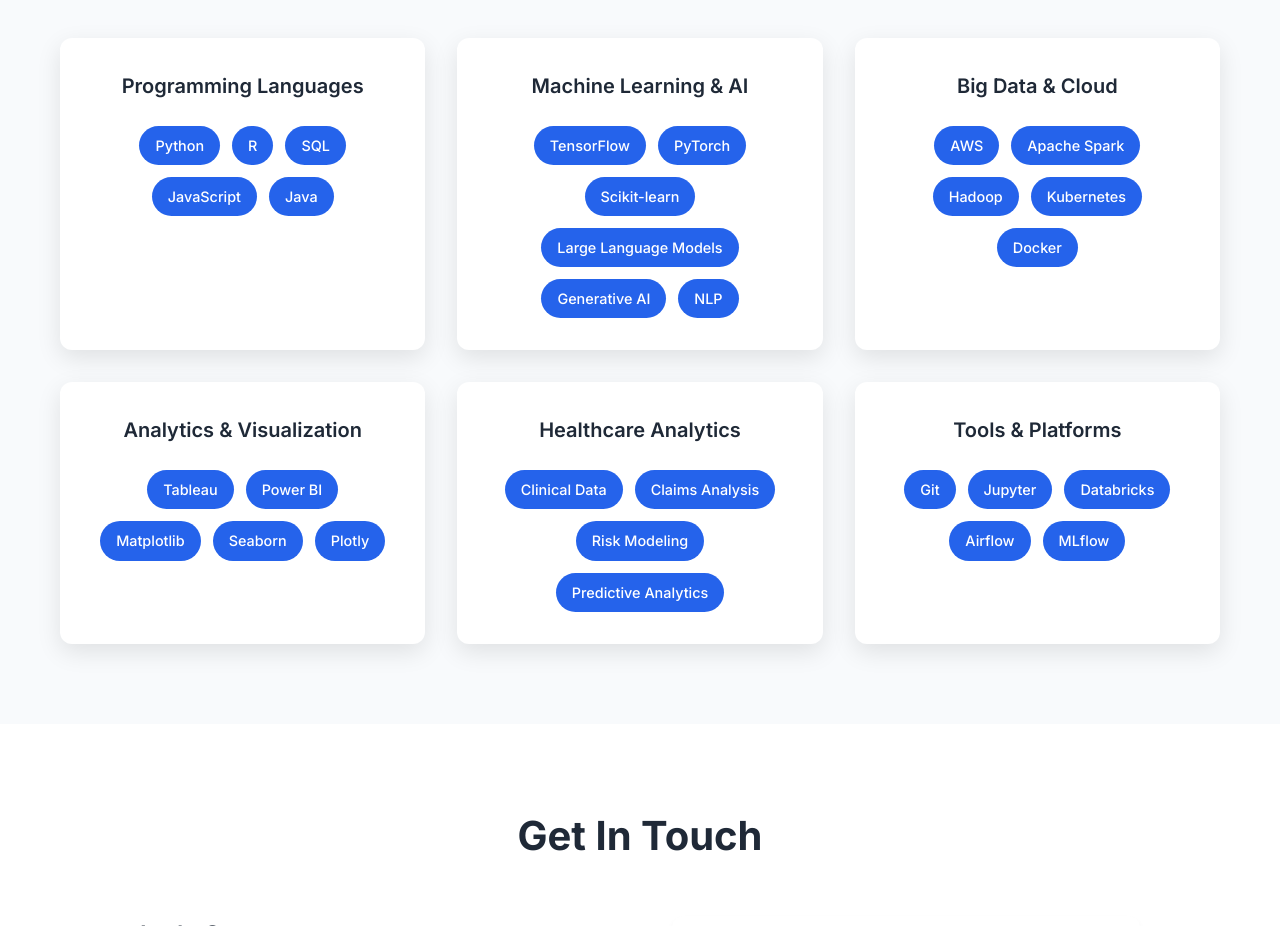
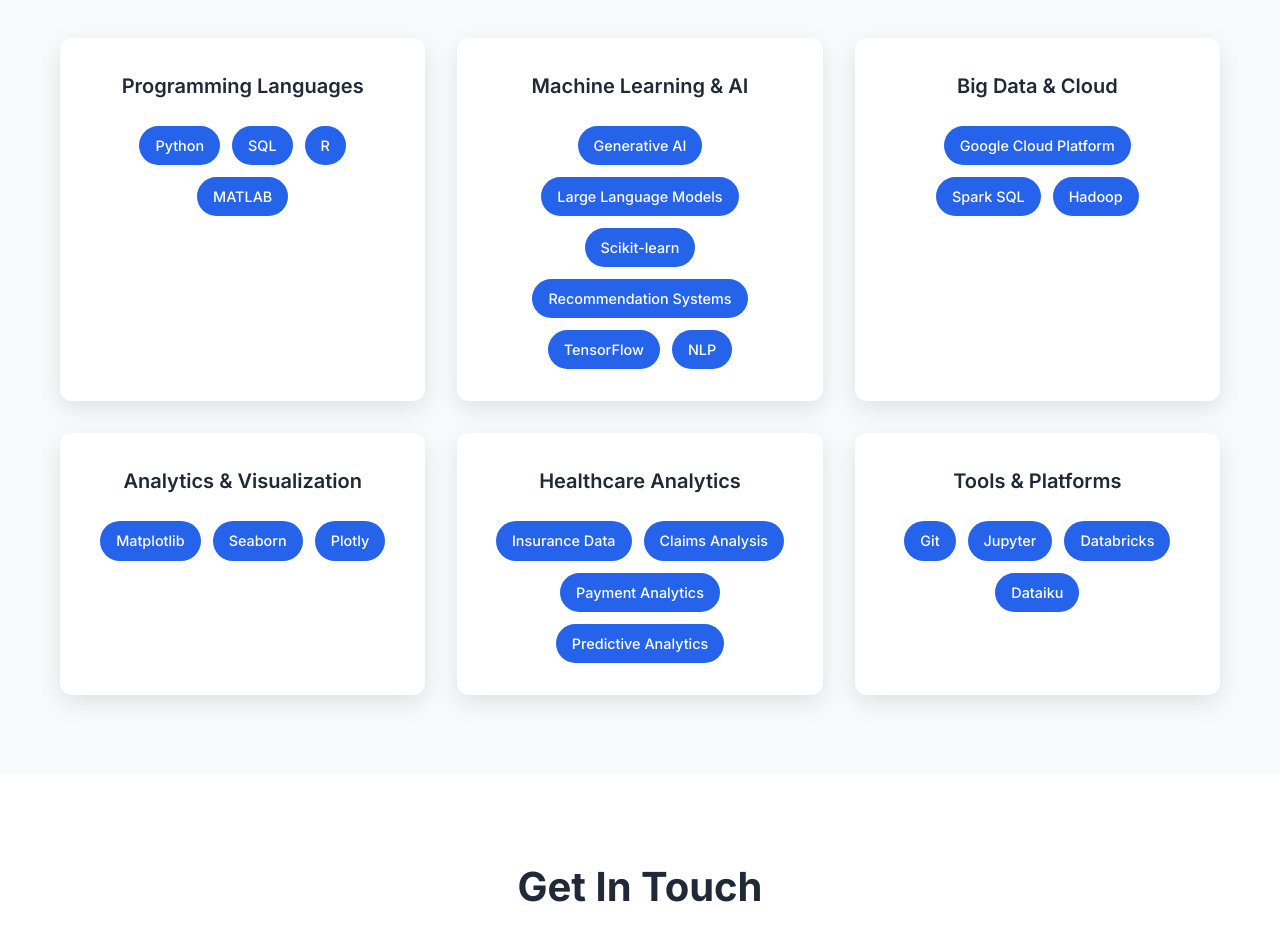
Before and after one commit to Abhimanyu210100/Personal-Portfolio, a plain HTML site: page index.html in a window 1280 px wide. Shown: the part 6180-7106 px from the top of the page. Drawn offline with nearby package versions, Linux system fonts and the light colour scheme; no server answers.

Commit message:
update data

```diff
--- a/index.html
+++ b/index.html
@@ -428,21 +428,20 @@
                     <h3>Programming Languages</h3>
                     <div class="skill-items">
                         <span class="skill-tag">Python</span>
+                        <span class="skill-tag">SQL</span>
                         <span class="skill-tag">R</span>
-                        <span class="skill-tag">SQL</span>
-                        <span class="skill-tag">JavaScript</span>
-                        <span class="skill-tag">Java</span>
+                        <span class="skill-tag">MATLAB</span>
                     </div>
                 </div>
 
                 <div class="skill-category">
                     <h3>Machine Learning & AI</h3>
                     <div class="skill-items">
+                        <span class="skill-tag">Generative AI</span>
+                        <span class="skill-tag">Large Language Models</span>
+                        <span class="skill-tag">Scikit-learn</span>
+                        <span class="skill-tag">Recommendation Systems</span>
                         <span class="skill-tag">TensorFlow</span>
-                        <span class="skill-tag">PyTorch</span>
-                        <span class="skill-tag">Scikit-learn</span>
-                        <span class="skill-tag">Large Language Models</span>
-                        <span class="skill-tag">Generative AI</span>
                         <span class="skill-tag">NLP</span>
                     </div>
                 </div>
@@ -450,19 +449,15 @@
                 <div class="skill-category">
                     <h3>Big Data & Cloud</h3>
                     <div class="skill-items">
-                        <span class="skill-tag">AWS</span>
-                        <span class="skill-tag">Apache Spark</span>
+                        <span class="skill-tag">Google Cloud Platform</span>
+                        <span class="skill-tag">Spark SQL</span>
                         <span class="skill-tag">Hadoop</span>
-                        <span class="skill-tag">Kubernetes</span>
-                        <span class="skill-tag">Docker</span>
                     </div>
                 </div>
 
                 <div class="skill-category">
                     <h3>Analytics & Visualization</h3>
                     <div class="skill-items">
-                        <span class="skill-tag">Tableau</span>
-                        <span class="skill-tag">Power BI</span>
                         <span class="skill-tag">Matplotlib</span>
                         <span class="skill-tag">Seaborn</span>
                         <span class="skill-tag">Plotly</span>
@@ -472,9 +467,9 @@
                 <div class="skill-category">
                     <h3>Healthcare Analytics</h3>
                     <div class="skill-items">
-                        <span class="skill-tag">Clinical Data</span>
+                        <span class="skill-tag">Insurance Data</span>
                         <span class="skill-tag">Claims Analysis</span>
-                        <span class="skill-tag">Risk Modeling</span>
+                        <span class="skill-tag">Payment Analytics</span>
                         <span class="skill-tag">Predictive Analytics</span>
                     </div>
                 </div>
@@ -485,8 +480,7 @@
                         <span class="skill-tag">Git</span>
                         <span class="skill-tag">Jupyter</span>
                         <span class="skill-tag">Databricks</span>
-                        <span class="skill-tag">Airflow</span>
-                        <span class="skill-tag">MLflow</span>
+                        <span class="skill-tag">Dataiku</span>
                     </div>
                 </div>
             </div>
```
